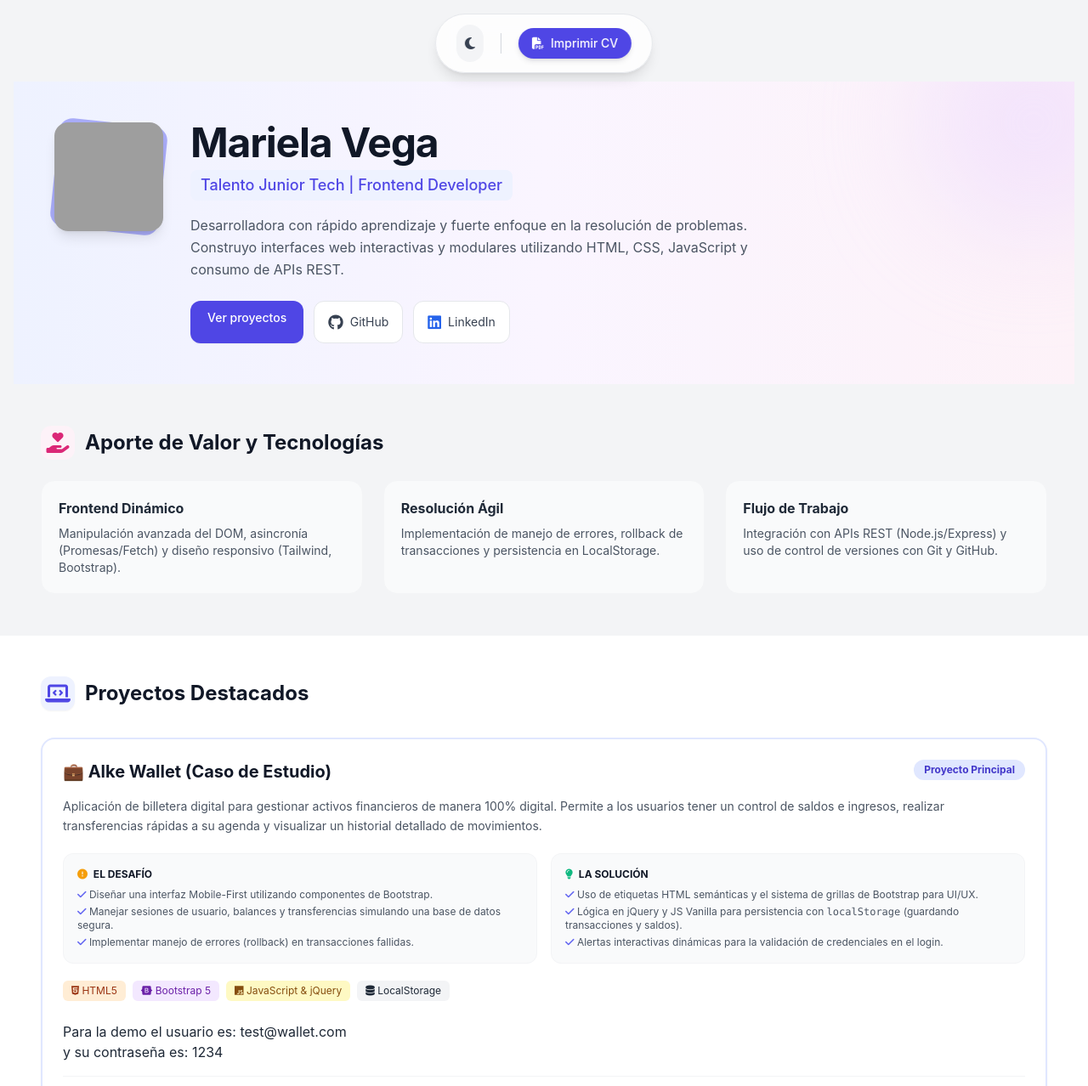
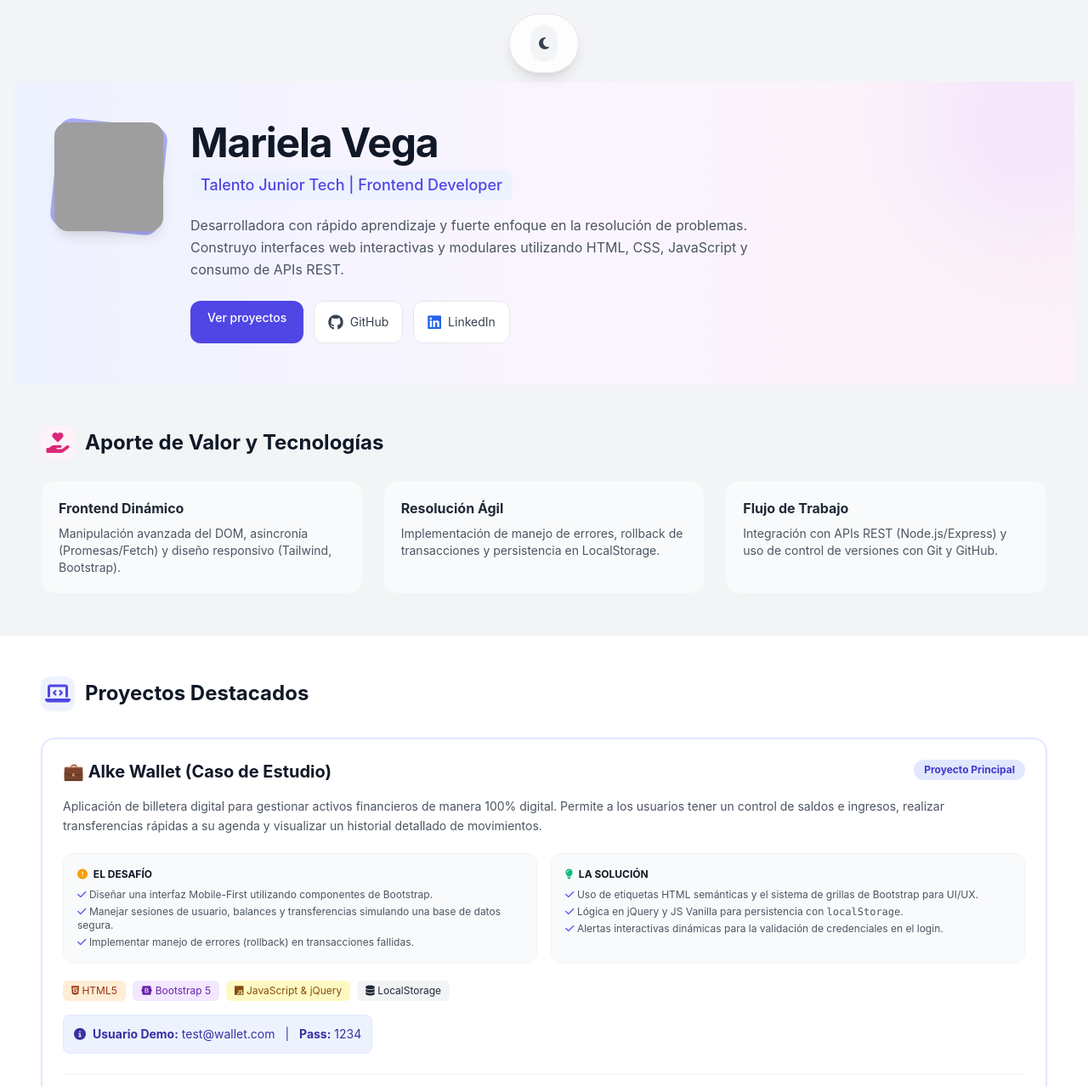
Before and after one commit to MarielVga/portafolio_digital, a website with bundled scripts: page index.html in a window 1280 px wide. Shown: the top 1278 px of the page at 85% size. Built offline with nearby package versions, Linux system fonts and the light colour scheme; grey boxes are pictures that could not be loaded.

```diff
--- a/index.html
+++ b/index.html
@@ -52,7 +52,7 @@
     </script>
 </head>
 
-<body class="bg-gray-100 dark:bg-gray-950 text-gray-800 dark:text-gray-200 font-sans min-h-screen pt-24 pb-12 transition-colors duration-400">
+<body class="bg-gray-100 dark:bg-gray-950 text-gray-800 dark:text-gray-200 font-sans min-h-screen pt-24 pb-12 transition-colors duration-500">
 
     <!-- Skip-link para accesibilidad por teclado -->
     <a href="#main-content" class="skip-link sr-only focus:not-sr-only focus:absolute focus:top-4 focus:left-4 bg-indigo-600 text-white px-4 py-2 rounded-md z-50">
@@ -64,10 +64,6 @@
         <button id="themeToggle" class="p-2.5 rounded-full bg-gray-100 dark:bg-gray-800 text-gray-700 dark:text-yellow-400 hover:bg-gray-200 dark:hover:bg-gray-700 transition" aria-label="Alternar modo oscuro">
             <i class="fa-solid fa-moon dark:hidden"></i>
             <i class="fa-solid fa-sun hidden dark:inline"></i>
-        </button>
-        <div class="w-px h-6 bg-gray-300 dark:bg-gray-700 mx-1"></div>
-        <button onclick="window.print()" class="px-4 py-2 rounded-full flex items-center gap-2 bg-indigo-600 text-white text-sm font-medium hover:bg-indigo-700 transition shadow-md">
-            <i class="fa-solid fa-file-pdf"></i> Imprimir CV
         </button>
     </div>
 
@@ -150,7 +146,7 @@
 
         <div class="space-y-8">
 
-            <!-- Proyecto 1: Alke Wallet (AHORA ES EL CASO DE ESTUDIO PRINCIPAL) -->
+            <!-- Proyecto 1: Alke Wallet -->
             <article class="group bg-white dark:bg-slate-800 rounded-2xl p-6 border-2 border-indigo-100 dark:border-slate-700 shadow-sm hover:shadow-xl transition-all duration-300 relative overflow-hidden">
                 <div class="flex justify-between items-start mb-4">
                     <h3 class="text-xl font-bold text-gray-900 dark:text-white group-hover:text-indigo-600 dark:group-hover:text-indigo-400 transition-colors">
@@ -163,7 +159,7 @@
                     Aplicación de billetera digital para gestionar activos financieros de manera 100% digital. Permite a los usuarios tener un control de saldos e ingresos, realizar transferencias rápidas a su agenda y visualizar un historial detallado de movimientos.
                 </p>
 
-                <!-- Desafío y Solución técnica centrada en Alke Wallet -->
+                <!-- Desafío y Solución técnica -->
                 <div class="grid grid-cols-1 md:grid-cols-2 gap-4 mb-5">
                     <div class="bg-gray-50 dark:bg-slate-900/50 p-4 rounded-xl border border-gray-100 dark:border-slate-800">
                         <h4 class="text-xs font-bold text-gray-900 dark:text-white uppercase mb-2">
@@ -181,22 +177,26 @@
                         </h4>
                         <ul class="text-xs text-gray-600 dark:text-slate-400 space-y-1">
                             <li><i class="fa-solid fa-check text-indigo-500"></i> Uso de etiquetas HTML semánticas y el sistema de grillas de Bootstrap para UI/UX.</li>
-                            <li><i class="fa-solid fa-check text-indigo-500"></i> Lógica en jQuery y JS Vanilla para persistencia con <code>localStorage</code> (guardando transacciones y saldos).</li>
+                            <li><i class="fa-solid fa-check text-indigo-500"></i> Lógica en jQuery y JS Vanilla para persistencia con <code>localStorage</code>.</li>
                             <li><i class="fa-solid fa-check text-indigo-500"></i> Alertas interactivas dinámicas para la validación de credenciales en el login.</li>
                         </ul>
                     </div>
                 </div>
 
                 <!-- Stack Tecnológico -->
-                <div class="flex flex-wrap gap-2 mb-6">
+                <div class="flex flex-wrap gap-2 mb-4">
                     <span class="text-xs px-2.5 py-1 bg-orange-100 text-orange-800 dark:bg-orange-900/30 dark:text-orange-300 rounded-md"><i class="fa-brands fa-html5"></i> HTML5</span>
                     <span class="text-xs px-2.5 py-1 bg-purple-100 text-purple-800 dark:bg-purple-900/30 dark:text-purple-300 rounded-md"><i class="fa-brands fa-bootstrap"></i> Bootstrap 5</span>
                     <span class="text-xs px-2.5 py-1 bg-yellow-100 text-yellow-800 dark:bg-yellow-900/30 dark:text-yellow-300 rounded-md"><i class="fa-brands fa-js"></i> JavaScript & jQuery</span>
                     <span class="text-xs px-2.5 py-1 bg-gray-100 text-gray-800 dark:bg-slate-700 dark:text-gray-300 rounded-md"><i class="fa-solid fa-database"></i> LocalStorage</span>
                 </div>
 
-                <p>Para la demo el usuario es: test@wallet.com</p>
-                <p>y su contraseña es: 1234</p>
+                <!-- Credenciales formateadas -->
+                <div class="mb-2 p-3 bg-indigo-50 dark:bg-indigo-900/20 rounded-lg border border-indigo-100 dark:border-indigo-800/30 inline-block">
+                    <p class="text-sm text-indigo-800 dark:text-indigo-300">
+                        <i class="fa-solid fa-circle-info mr-2"></i><strong>Usuario Demo:</strong> test@wallet.com <span class="mx-2">|</span> <strong>Pass:</strong> 1234
+                    </p>
+                </div>
 
                 <!-- Enlaces de Evidencia -->
                 <div class="flex flex-wrap gap-3 mt-4 pt-4 border-t border-gray-100 dark:border-slate-700">
@@ -211,7 +211,7 @@
                 </div>
             </article>
 
-            <!-- Proyecto 2: TaskFlow (Ahora proyecto secundario) -->
+            <!-- Proyecto 2: TaskFlow -->
             <article class="bg-white dark:bg-slate-800 rounded-2xl p-6 border border-gray-100 dark:border-slate-700 shadow-sm hover:shadow-md transition-all duration-300">
                 <div class="flex flex-col md:flex-row md:items-center justify-between gap-4 mb-4">
                     <div>
@@ -248,7 +248,7 @@
                     <div class="flex gap-2 shrink-0">
                         <a href="https://marielvga.github.io/Node-Express-Web-App-/" target="_blank" rel="noopener noreferrer" class="p-2 text-indigo-600 dark:text-indigo-400 bg-indigo-50 dark:bg-indigo-900/30 hover:bg-indigo-100 dark:hover:bg-indigo-900/50 rounded-lg transition" aria-label="Ver demostración en vivo">
                             <i class="fa-solid fa-arrow-up-right-from-square"></i>
-                        </a>
+                        </a> <!-- AQUÍ FALTABA ESTA ETIQUETA DE CIERRE -->
                         <a href="https://github.com/MarielVga/Node-Express-Web-App-" target="_blank" rel="noopener noreferrer"
                             class="p-2 text-gray-700 dark:text-gray-300 bg-gray-100 dark:bg-slate-700 hover:bg-gray-200 dark:hover:bg-slate-600 rounded-lg transition"
                             aria-label="Ver código fuente en GitHub">
```
Also changed, not shown: README.md.
